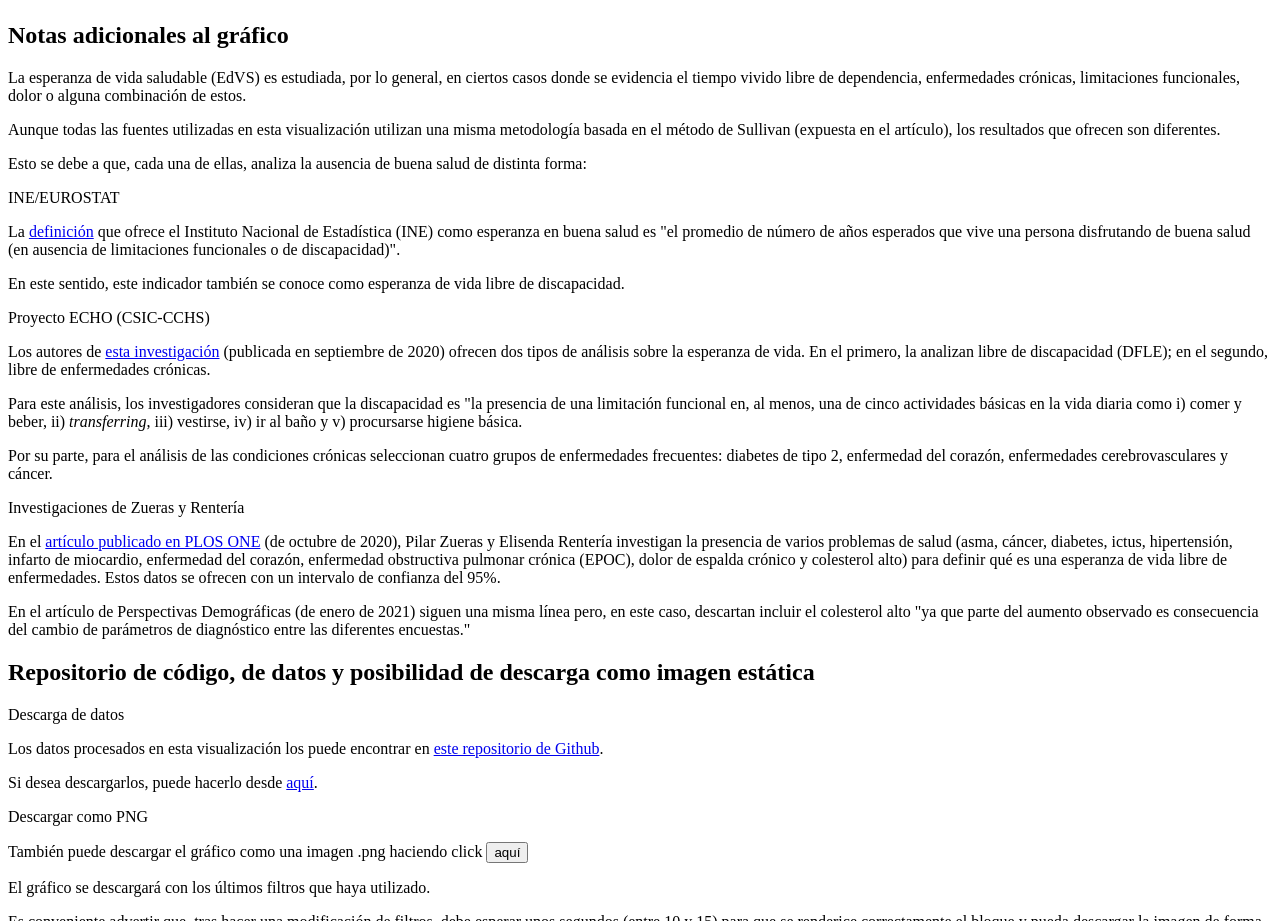
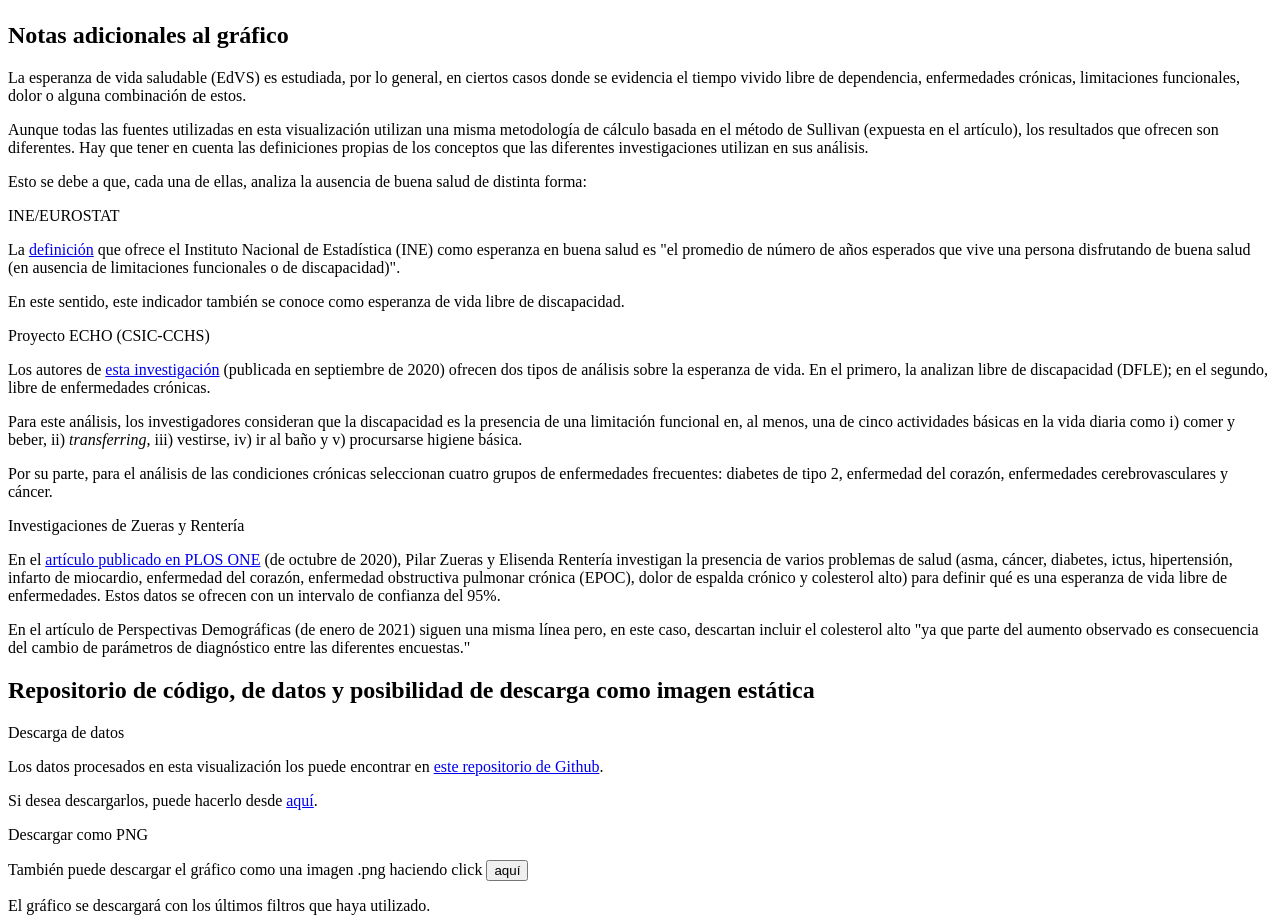
Before and after one commit to EnvejecimientoEnRed/longevidad_edv-saludable_barras, a website: page pre/template.html in a window 1280 px wide. Shown: the part 1256-2177 px from the top of the page. Drawn offline with Linux system fonts and the light colour scheme; a script that the page names is missing.

Commit message:
Cambio en Notas - 3

```diff
--- a/pre/template.html
+++ b/pre/template.html
@@ -75,14 +75,14 @@
                     <h1 class="title">Notas adicionales al gráfico</h1>
                 </div>
                 <p class="text__paragraph">La esperanza de vida saludable (EdVS) es estudiada, por lo general, en ciertos casos donde se evidencia el tiempo vivido libre de dependencia, enfermedades crónicas, limitaciones funcionales, dolor o alguna combinación de estos.</p>
-                <p class="text__paragraph">Aunque todas las fuentes utilizadas en esta visualización utilizan una misma metodología basada en el método de Sullivan (expuesta en el artículo), los resultados que ofrecen son diferentes.</p>
+                <p class="text__paragraph">Aunque todas las fuentes utilizadas en esta visualización utilizan una misma metodología de cálculo basada en el método de Sullivan (expuesta en el artículo), los resultados que ofrecen son diferentes. Hay que tener en cuenta las definiciones propias de los conceptos que las diferentes investigaciones utilizan en sus análisis.</p>
                 <p class="text__paragraph">Esto se debe a que, cada una de ellas, analiza la ausencia de buena salud de distinta forma:</p>
                 <p class="text__header">INE/EUROSTAT</p>
                 <p class="text__paragraph">La <a class="link" href="https://www.ine.es/ss/Satellite?L=es_ES&c=INESeccion_C&cid=1259926378861&p=1254735110672&pagename=ProductosYServicios%2FPYSLayout" target="_blank">definición</a> que ofrece el Instituto Nacional de Estadística (INE) como esperanza en buena salud es "el promedio de número de años esperados que vive una persona disfrutando de buena salud (en ausencia de limitaciones funcionales o de discapacidad)".</p>
                 <p class="text__paragraph">En este sentido, este indicador también se conoce como esperanza de vida libre de discapacidad.</p>
                 <p class="text__header">Proyecto ECHO (CSIC-CCHS)</p>
                 <p class="text__paragraph">Los autores de <a class="link" href="https://osf.io/preprints/socarxiv/mf6n8/" target="_blank">esta investigación</a> (publicada en septiembre de 2020) ofrecen dos tipos de análisis sobre la esperanza de vida. En el primero, la analizan libre de discapacidad (DFLE); en el segundo, libre de enfermedades crónicas.</p>
-                <p class="text__paragraph">Para este análisis, los investigadores consideran que la discapacidad es "la presencia de una limitación funcional en, al menos, una de cinco actividades básicas en la vida diaria como i) comer y beber, ii) <i>transferring</i>, iii) vestirse, iv) ir al baño y v) procursarse higiene básica.</p>
+                <p class="text__paragraph">Para este análisis, los investigadores consideran que la discapacidad es la presencia de una limitación funcional en, al menos, una de cinco actividades básicas en la vida diaria como i) comer y beber, ii) <i>transferring</i>, iii) vestirse, iv) ir al baño y v) procursarse higiene básica.</p>
                 <p class="text__paragraph">Por su parte, para el análisis de las condiciones crónicas seleccionan cuatro grupos de enfermedades frecuentes: diabetes de tipo 2, enfermedad del corazón, enfermedades cerebrovasculares y cáncer.</p>
                 <p class="text__header">Investigaciones de Zueras y Rentería</p>
                 <p class="text__paragraph">En el <a class="link" href="https://journals.plos.org/plosone/article?id=10.1371/journal.pone.0240923" target="_blank">artículo publicado en PLOS ONE</a> (de octubre de 2020), Pilar Zueras y Elisenda Rentería investigan la presencia de varios problemas de salud (asma, cáncer, diabetes, ictus, hipertensión, infarto de miocardio, enfermedad del corazón, enfermedad obstructiva pulmonar crónica (EPOC), dolor de espalda crónico y colesterol alto) para definir qué es una esperanza de vida libre de enfermedades. Estos datos se ofrecen con un intervalo de confianza del 95%.</p>
```
Also changed, not shown: docs/index.html (+1 -1 lines).
